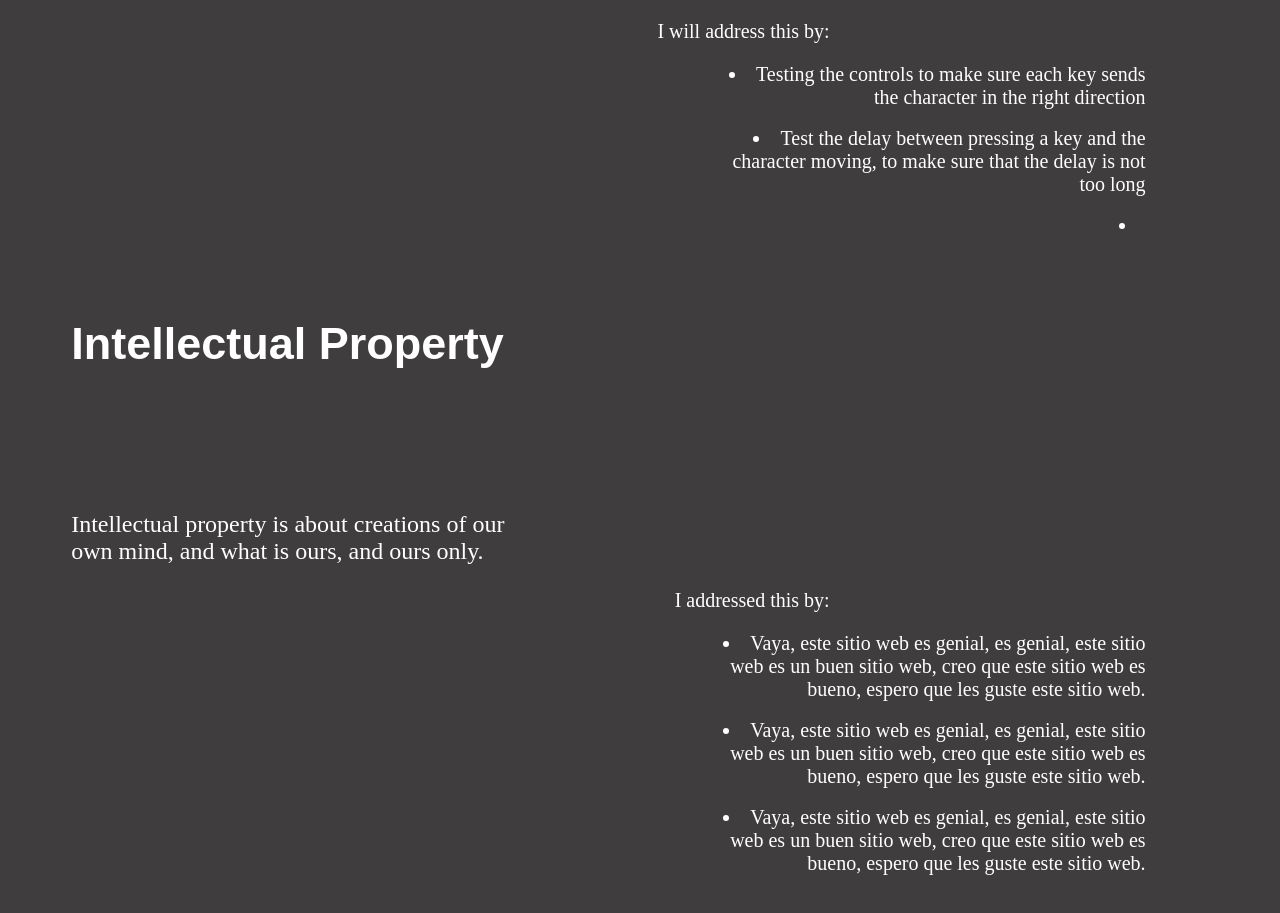
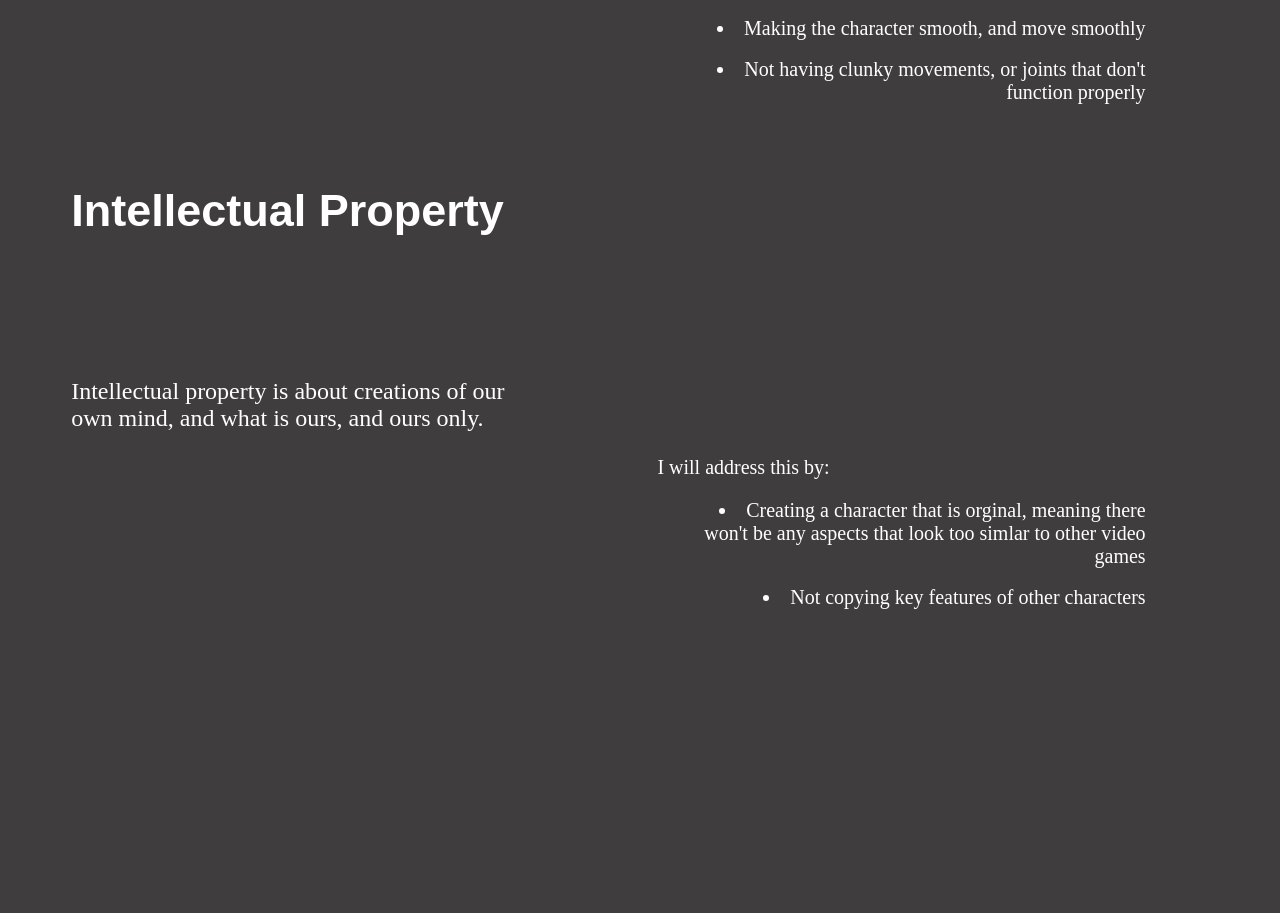
Before and after one commit to JackWSCW/Year-11-Portfolio, a plain HTML site: page project1.html in a window 1280 px wide. Shown: the part 5040-5953 px from the top of the page. After the commit the page ends 5711 px from the top, so only its background shows below. Drawn offline with Linux system fonts and the light colour scheme.

Commit message:
cleaning up implications

```diff
--- a/project1.html
+++ b/project1.html
@@ -93,7 +93,7 @@ realistic instead of having a bunch of blocks stuck together</li>
         <li class="list2">Making running and moving animations at a human-like speed, not too fast, and not too slow, and within a life-like range
             of motion to keep the realism</li>
 <br>
-
+<br>
 <h3 class="h3head">Functionality</h3>
  <br>
  <br>
@@ -111,9 +111,7 @@ want to play, or they will have a bad experience doing so.
     the arms, and legs properly when in motion, meaning they not expend to far
 </li>
 <br>
-    <li class="list2"></li>
-<br>
-        <li class="list2"></li>
+
 <br>
 <br>
 
@@ -130,13 +128,12 @@ want to play, or they will have a bad experience doing so.
 
 <p class="titles2">I will address this by:</p>
 
-<li class="list2">Testing the controls to make sure each key sends the character in the right direction</li>
+<li class="list2">Making the character smooth, and move smoothly</li>
 <br>
-    <li class="list2">Test the delay between pressing a key and the character moving, to make sure that the delay is not too long</li>
-<br>
-        <li class="list2"></li>
+<li class="list2">Not having clunky movements, or joints that don't function properly</li>
 <br>
 <br>
+
 
 <h3 class="h3head">Intellectual Property</h3>
  <br>
@@ -146,26 +143,12 @@ want to play, or they will have a bad experience doing so.
  <p class="bodytext">Intellectual property is about creations of our own mind, and what is ours, and ours only.</p>
 
 
-<p class="titles2">I addressed this by:</p>
+<p class="titles2">I will address this by:</p>
 
-<li class="list2">Vaya, este sitio web es genial,
-    es genial, este sitio web es un buen
-    sitio web, creo que este sitio web
-    es bueno, espero que les guste este
-    sitio web.</li>
+<li class="list2">Creating a character that is orginal, meaning there won't be any aspects that look too simlar to other video games</li>
 <br>
-    <li class="list2">Vaya, este sitio web es genial,
-        es genial, este sitio web es un buen
-        sitio web, creo que este sitio web
-        es bueno, espero que les guste este
-        sitio web.</li>
+    <li class="list2">Not copying key features of other characters</li>
 <br>
-        <li class="list2">Vaya, este sitio web es genial,
-            es genial, este sitio web es un buen
-            sitio web, creo que este sitio web
-            es bueno, espero que les guste este
-            sitio web.</li>
-
 <br>
 <br>
 
--- a/style.css
+++ b/style.css
@@ -16,7 +16,6 @@ h2 {
   color:white;
   font-family: fantasy;
   font-size: 55px;
-  text-align: center;
 }
 
 
@@ -95,7 +94,7 @@ h4 {
   font-size: 21px;
   color: white ;
   text-align: center;
-  margin-left: 5%;
+  margin-left: 4%;
 
 }
 
@@ -129,5 +128,4 @@ h4 {
   font-family: fantasy;
   font-size: 80px;
   text-align: center;
-
 }
```
